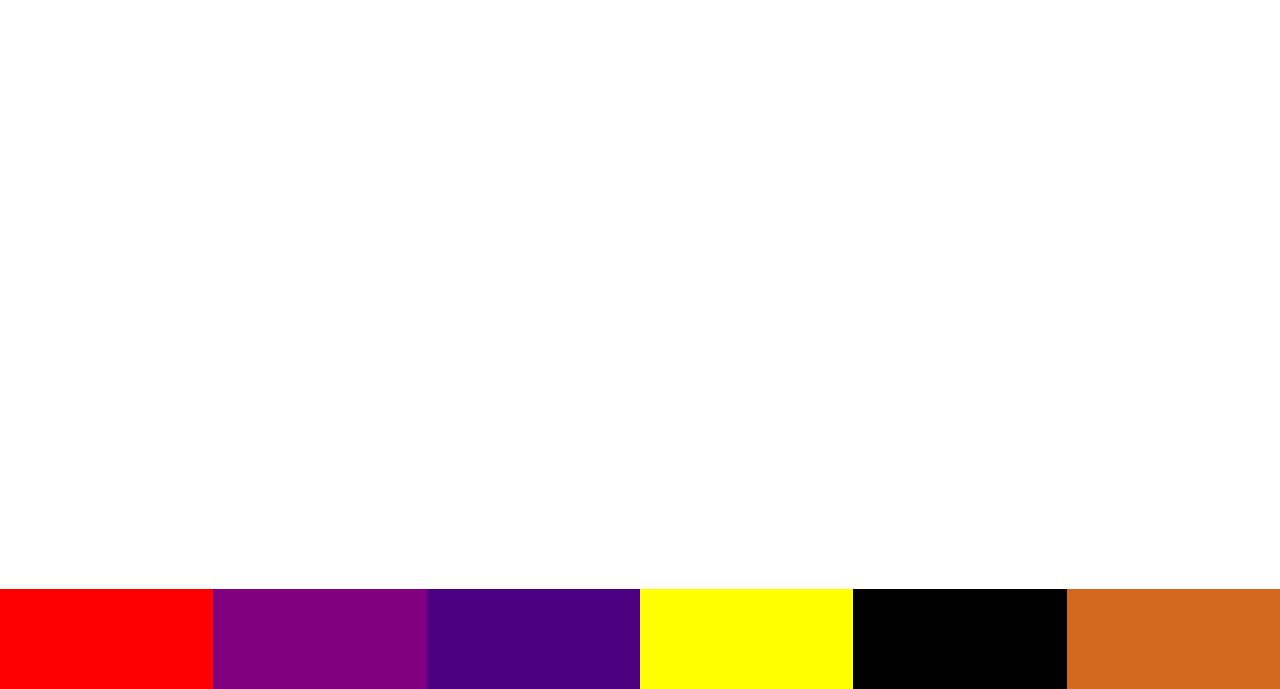
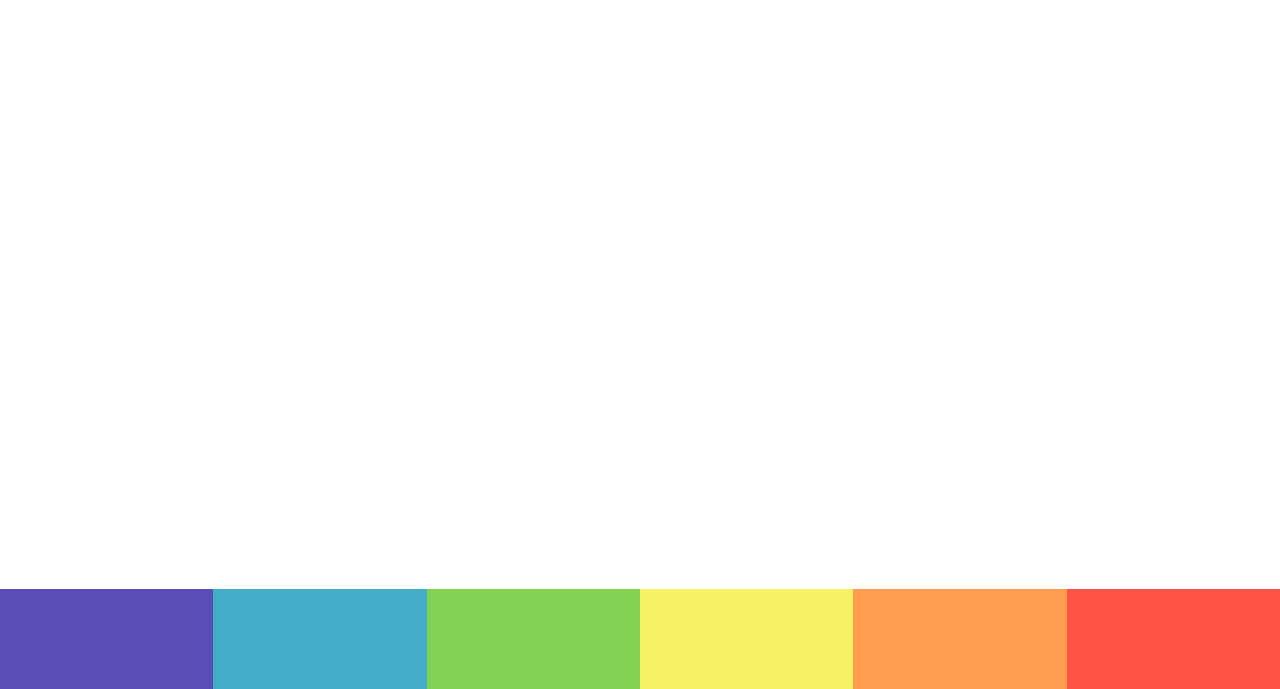
Before and after one commit to Kansoldev/Play-sound, a plain HTML site: page index.html in a window 1280 px wide. Shown: the part 111-800 px from the top of the page. Drawn offline with Linux system fonts and the light colour scheme.

Commit message:
play-sound

```diff
--- a/sound.css
+++ b/sound.css
@@ -49,27 +49,27 @@ h1 {
 }
 
 .color1 {
-	background-color: red;
+	background-color: #5B4DB7;
 }
 
 .color2 {
-	background-color: purple;
+	background-color: #42ADC7;
 }
 
 .color3 {
-	background-color: indigo;
+	background-color: #81D152;
 }
 
 .color4 {
-	background-color: yellow;
+	background-color: #F5F263;
 }
 
 .color5 {
-	background-color: black;
+	background-color: #FF9D4F;
 }
 
 .color6 {
-	background-color: #d2691e;
+	background-color: #FF5347;
 }
 
 @keyframes jump {
--- a/sound.js
+++ b/sound.js
@@ -2,7 +2,7 @@ window.addEventListener("load", () => {
 	const sounds = document.querySelectorAll(".sound");
 	const colors = document.querySelectorAll(".colors div");
 	const visual = document.querySelector(".colorful-elements");
-	const visualColors = ["red", "purple", "indigo", "yellow", "black", "#d2691e"];
+	const visualColors = ["#5B4DB7", "#42ADC7", "#81D152", "#F5F263", "#FF9D4F", "#FF5347"];
 
 	// Looping through each color
 	colors.forEach((color, i) => {
```
